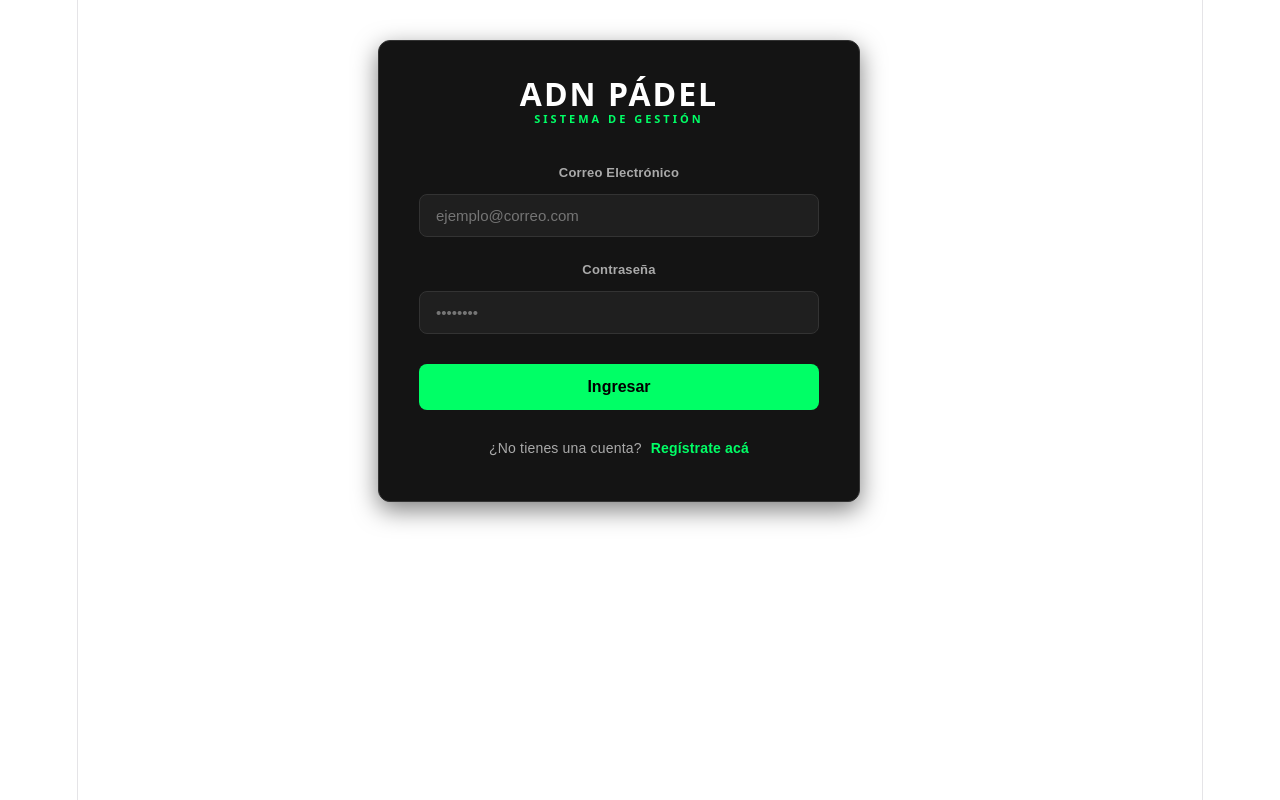
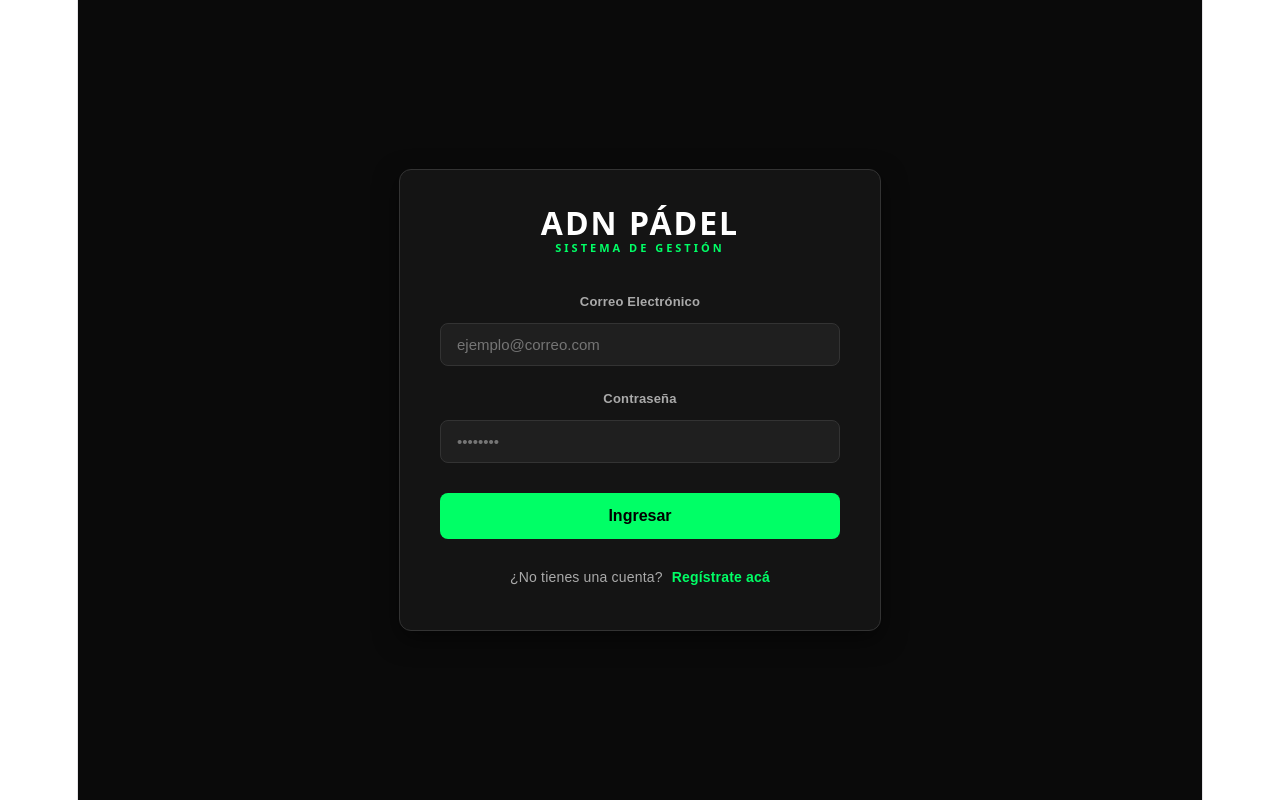
Before and after one commit to fbgawlik/padel-app-frontend, a React app: page /login in a window 1280 px wide. Built offline with nearby package versions, Linux system fonts and the light colour scheme; no server answers; the HTML template or start-up script is replaced by a standard one.

Commit message:
Fix: centrar pantalla de login y eliminar margen

```diff
--- a/src/screens/LoginScreen.jsx
+++ b/src/screens/LoginScreen.jsx
@@ -90,13 +90,15 @@ const LoginScreen = () => {
 // Objeto de estilos completo y restaurado al 100%
 const styles = {
  contenedor: {
-  flex: 1,
-  marginLeft: '260px',
-  padding: '40px',
+  display: 'flex',
+  justifyContent: 'center', // Centra la tarjeta horizontalmente
+  alignItems: 'center',     // Centra la tarjeta verticalmente
+  minHeight: '100vh',       // Ocupa el 100% del alto de la pantalla
+  padding: '20px',
   color: '#fff',
   fontFamily: 'sans-serif',
   boxSizing: 'border-box',
-  overflowY: 'auto'
+  backgroundColor: '#0A0A0A' // Fondo oscuro para que combine con el diseño premium
 },
   tarjetaLogin: {
     backgroundColor: '#141414',
--- a/src/services/api.js
+++ b/src/services/api.js
@@ -2,7 +2,7 @@
 import axios from 'axios';
 
 const API = axios.create({
-  baseURL: 'https://padel-api-backend-production.up.railway.app/api', // Asegurate de que coincida con tu puerto del backend
+  baseURL: `${import.meta.env.VITE_API_URL}/api`,
 });
 
 // 🔥 INTERCEPTOR: Inyecta el token automáticamente en CADA petición
```
